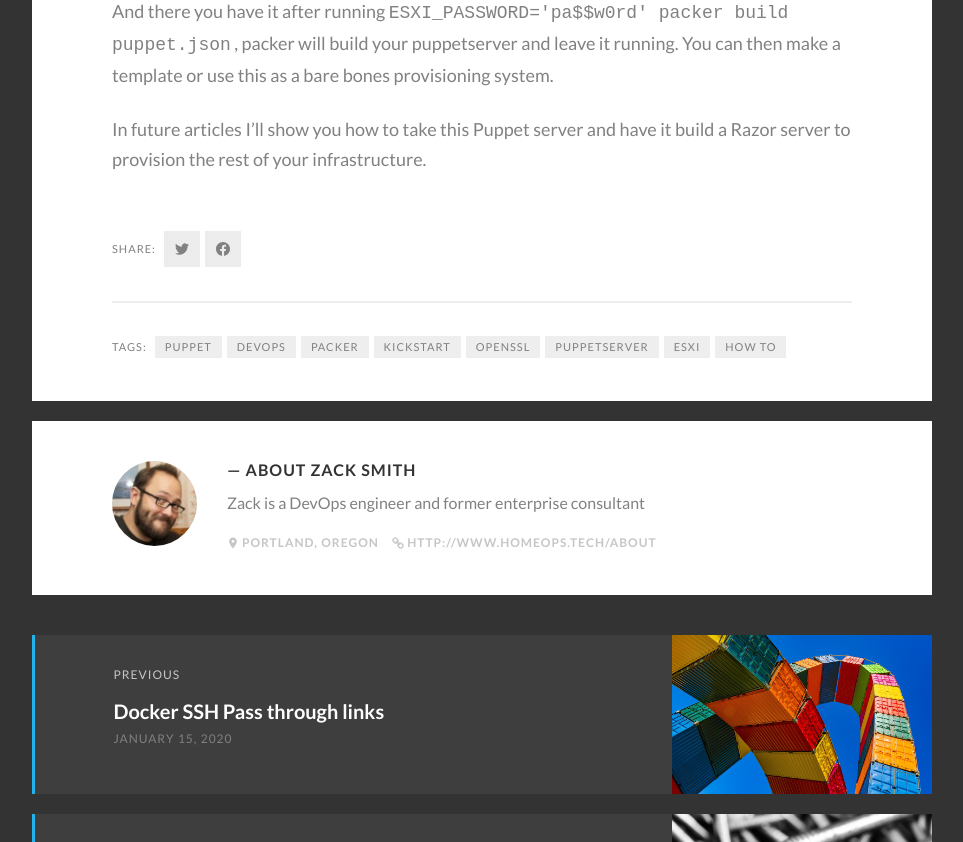
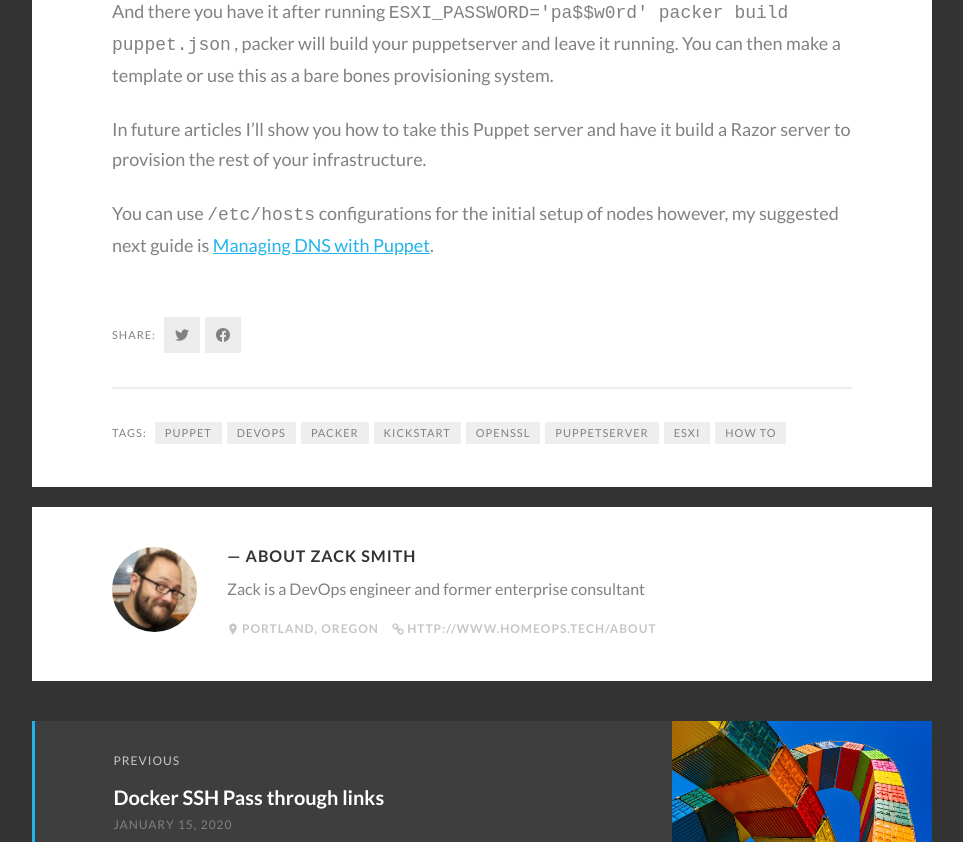
Before and after one commit to homeops-tech/homeops-tech.github.io, a Jekyll site: the page built from _posts/2020-01-20-Provision-Puppetserver-with-Packer.md, in a window 1280 px wide and 900 px high, scrolled down 5595 px, cut to the strip 58-900 px from the top of the window. Shown: the whole strip, without its empty margins (8-971 px from the left). Built offline with Jekyll 4.4.1, drawn with Linux system fonts in a browser that asks for light colours; comment, search, counter and statistics services are not loaded.

Commit message:
Add link

```diff
--- a/_posts/2020-01-20-Provision-Puppetserver-with-Packer.md
+++ b/_posts/2020-01-20-Provision-Puppetserver-with-Packer.md
@@ -151,3 +151,5 @@ Once your kickstart file is ready you can load it into the virtual floppy drive.
 And there you have it after running `ESXI_PASSWORD='pa$$w0rd' packer build puppet.json` , packer will build your puppetserver and leave it running. You can then make a template or use this as a bare bones provisioning system.
 
 In future articles I'll show you how to take this Puppet server and have it build a Razor server to provision the rest of your infrastructure.
+
+You can use `/etc/hosts` configurations for the initial setup of nodes however, my suggested next guide is [Managing DNS with Puppet](http://www.homeops.tech/2020/06/06/DNS-With-Puppet/).
```
